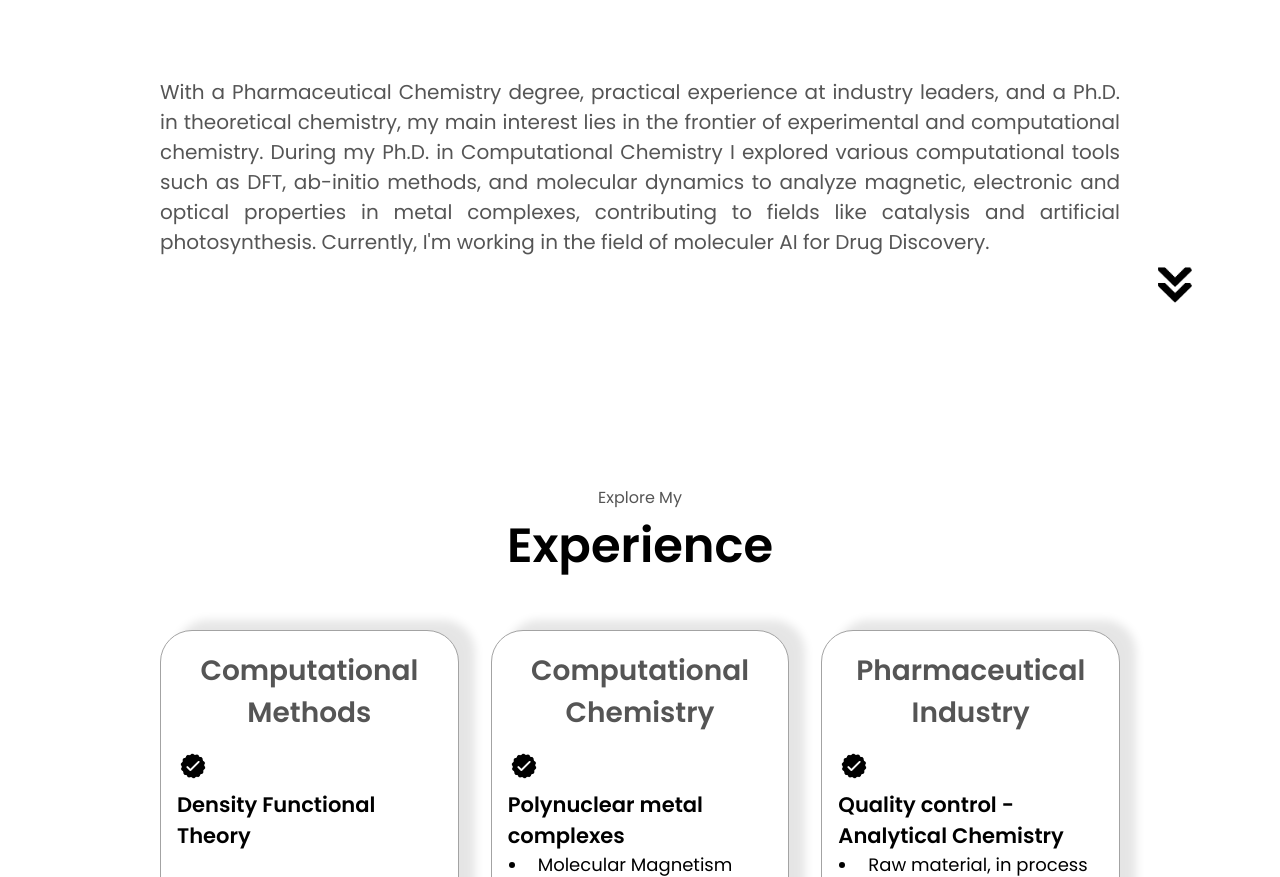
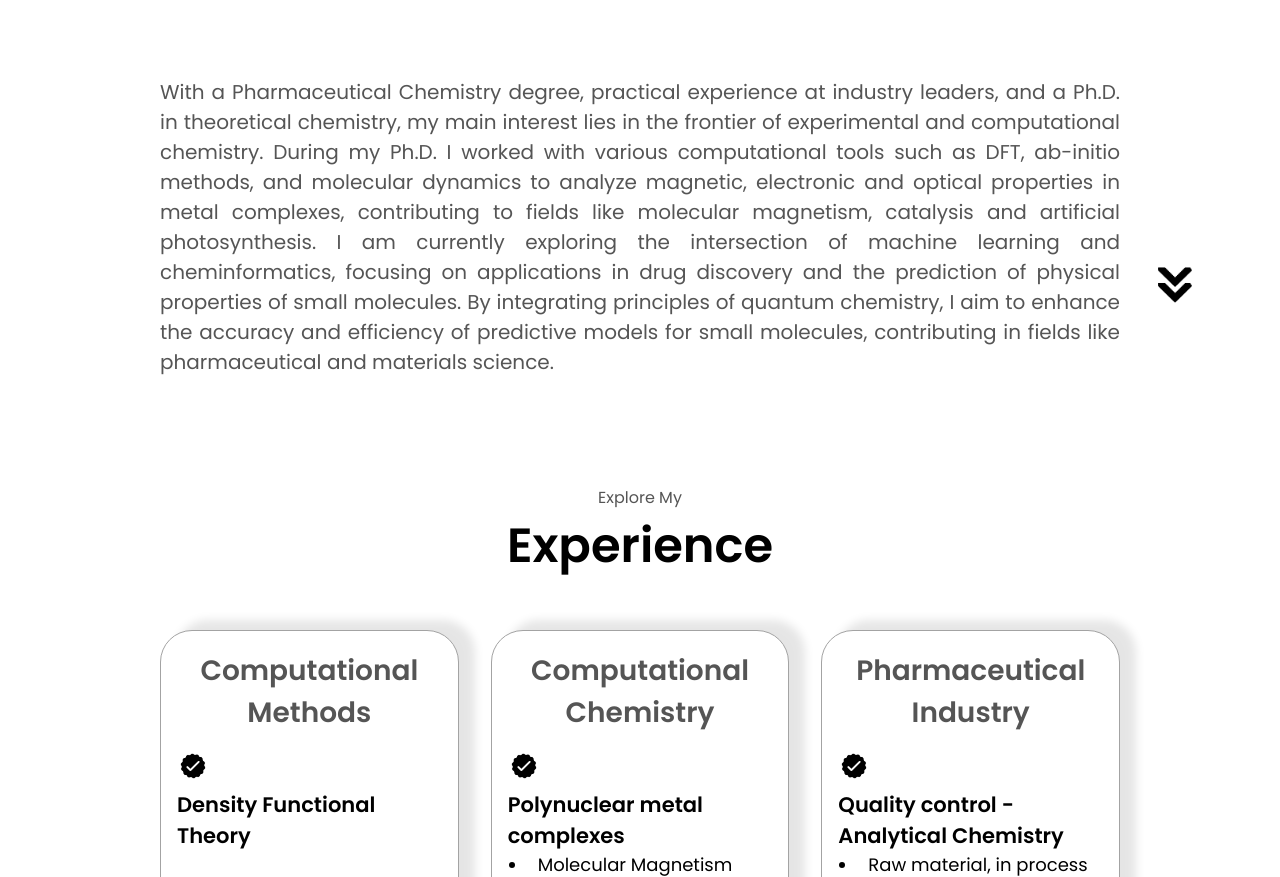
Before and after one commit to Stef0916/htm-ccs-js-portfolio, a plain HTML site: page index.html in a window 1280 px wide. Shown: the part 1458-2335 px from the top of the page. Drawn offline with Linux system fonts and the light colour scheme.

Commit message:
Update index.html

```diff
--- a/index.html
+++ b/index.html
@@ -89,7 +89,7 @@
                 <div class="text-container">
                     <p>With a Pharmaceutical Chemistry degree, practical experience at industry leaders, and a Ph.D. in theoretical chemistry, my main interest lies in the frontier of experimental and computational chemistry.
 
-                        During my Ph.D. in Computational Chemistry I explored various computational tools such as DFT, ab-initio methods, and molecular dynamics to analyze magnetic, electronic and optical properties in metal complexes, contributing to fields like catalysis and artificial photosynthesis. Currently, I'm working in the field of moleculer AI for Drug Discovery.
+                        During my Ph.D. I worked with various computational tools such as DFT, ab-initio methods, and molecular dynamics to analyze magnetic, electronic and optical properties in metal complexes, contributing to fields like molecular magnetism, catalysis and artificial photosynthesis. I am currently exploring the intersection of machine learning and cheminformatics, focusing on applications in drug discovery and the prediction of physical properties of small molecules. By integrating principles of quantum chemistry, I aim to enhance the accuracy and efficiency of predictive models for small molecules, contributing in fields like pharmaceutical and materials science.
                     </p>
                 </div>
             </div>
```
